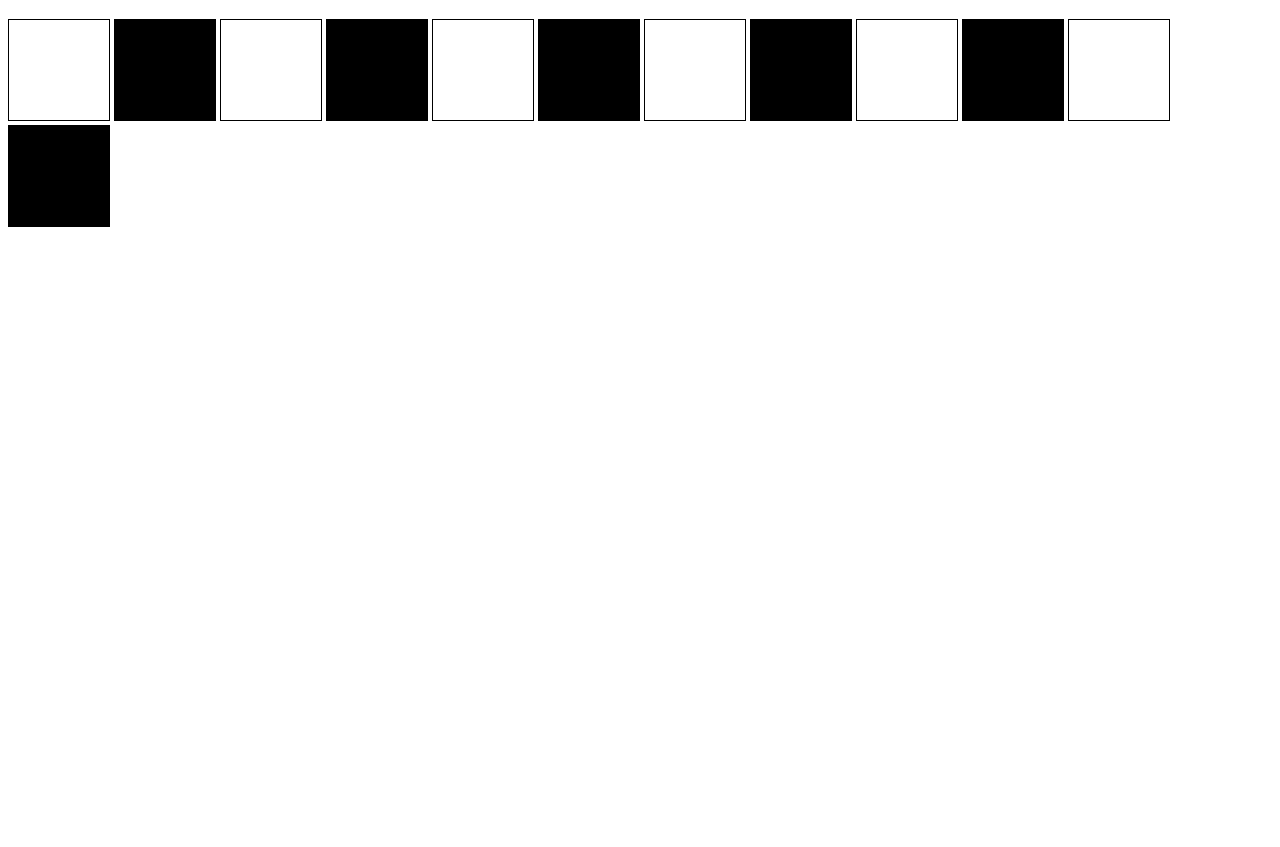
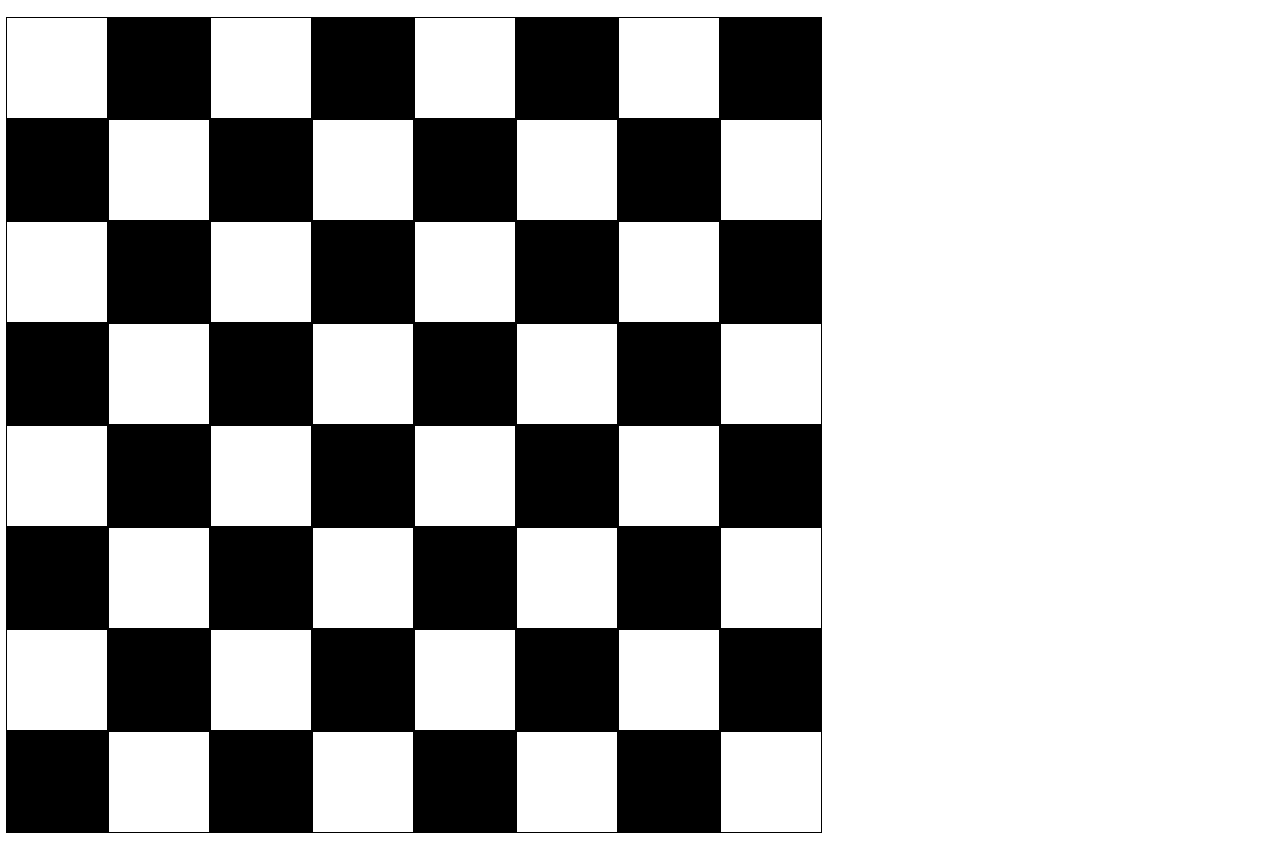
Before and after one commit to AlexMJung/css_chess, a plain HTML site: page css-chess/index.html in a window 1280 px wide. Shown: the part 61-908 px from the top of the page. Before the commit the page ends 800 px from the top, so only its background shows below. Drawn offline with Linux system fonts and the light colour scheme.

Commit message:
board exists as a background

```diff
--- a/css-chess/index.html
+++ b/css-chess/index.html
@@ -11,35 +11,143 @@
     </head>
     <body>
         <h1> CSS chess</h1>
-    <div class='white'>
+    <div id='board-border'>
+    <div class='white' id='a1'>
     </div>
-<div class='black'>
+<div class='black'id='a2'>
     </div>
 
-    <div class='white'>
+    <div class='white'id='a3'>
     </div>
-<div class='black'>
+<div class='black'id='a4'>
     </div>
 
-    <div class='white'>
+    <div class='white'id='a5'>
     </div>
-<div class='black'>
+<div class='black'id='a6'>
     </div>
 
-    <div class='white'>
+    <div class='white'id='a7'>
     </div>
-<div class='black'>
+<div class='black'id='a8'>
+    </div>
+    <div class='black' id='b1'>
+    </div>
+<div class='white'id='b2'>
     </div>
 
-    <div class='white'>
+    <div class='black'id='b3'>
     </div>
-<div class='black'>
+<div class='white'id='b4'>
     </div>
 
-    <div class='white'>
+    <div class='black'id='b5'>
     </div>
-<div class='black'>
+<div class='white'id='b6'>
+    </div>
+<div class='black'id='b7'>
+    </div>
+<div class='white'id='b8'>
+    </div>
+    <div class='white' id='c1'>
+    </div>
+<div class='black'id='c2'>
+    </div>
+    <div class='white'id='c3'>
+    </div>
+<div class='black'id='c4'>
+    </div>
+    <div class='white'id='c5'>
+    </div>
+<div class='black'id='c6'>
+    </div>
+    <div class='white'id='c7'>
+    </div>
+<div class='black'id='c8'>
+    </div>
+    <div class='black' id='d1'>
+    </div>
+<div class='white'id='d2'>
+    </div>
+    <div class='black'id='d3'>
+    </div>
+<div class='white'id='d4'>
+    </div>
+    <div class='black'id='d5'>
+    </div>
+<div class='white'id='d6'>
+    </div>
+<div class='black'id='d7'>
+    </div>
+<div class='white'id='d8'>
+    </div>
+    <div class='white' id='e1'>
+    </div>
+<div class='black'id='e2'>
     </div>
 
-</body>
-</html>
+    <div class='white'id='e3'>
+    </div>
+<div class='black'id='e4'>
+    </div>
+
+    <div class='white'id='e5'>
+    </div>
+<div class='black'id='e6'>
+    </div>
+
+    <div class='white'id='e7'>
+    </div>
+<div class='black'id='e8'>
+    </div>
+    <div class='black' id='f1'>
+    </div>
+<div class='white'id='f2'>
+    </div>
+
+    <div class='black'id='f3'>
+    </div>
+<div class='white'id='f4'>
+    </div>
+
+    <div class='black'id='f5'>
+    </div>
+<div class='white'id='f6'>
+    </div>
+<div class='black'id='f7'>
+    </div>
+<div class='white'id='f8'>
+    </div>
+    <div class='white' id='g1'>
+    </div>
+<div class='black'id='g2'>
+    </div>
+    <div class='white'id='g3'>
+    </div>
+<div class='black'id='g4'>
+    </div>
+    <div class='white'id='g5'>
+    </div>
+<div class='black'id='g6'>
+    </div>
+    <div class='white'id='g7'>
+    </div>
+<div class='black'id='g8'>
+    </div>
+    <div class='black' id='h1'>
+    </div>
+<div class='white'id='h2'>
+    </div>
+    <div class='black'id='h3'>
+    </div>
+<div class='white'id='h4'>
+    </div>
+    <div class='black'id='h5'>
+    </div>
+<div class='white'id='h6'>
+    </div>
+<div class='black'id='h7'>
+    </div>
+<div class='white'id='h8'>
+    </div>
+</div>
--- a/css-chess/style.css
+++ b/css-chess/style.css
@@ -1,17 +1,19 @@
 div{
     display: inline-block;
-    border: 2px, solid, #000000;
+    # border: 2px solid #000000;
 }
 
 .white{
-    border: 1px, solid, #000000;
+    margin: -2px -2px -2px -2px;
+    border: 1px solid #000000;
     height:100px;
     width:100px;
     background-color: #FFFFFF;
 }
 
 .black{
-    border: 1px, solid, #000000;
+    margin: -2px -2px -2px -2px;
+    border: 1px solid #000000;
     height:100px;
     width:100px;
     background-color: #000000;
@@ -20,3 +22,8 @@ h1{
     align-content: center;
     color: #904321;
 }
+
+#board-border{
+    height: 820px;
+    width: 820px;
+}
```
